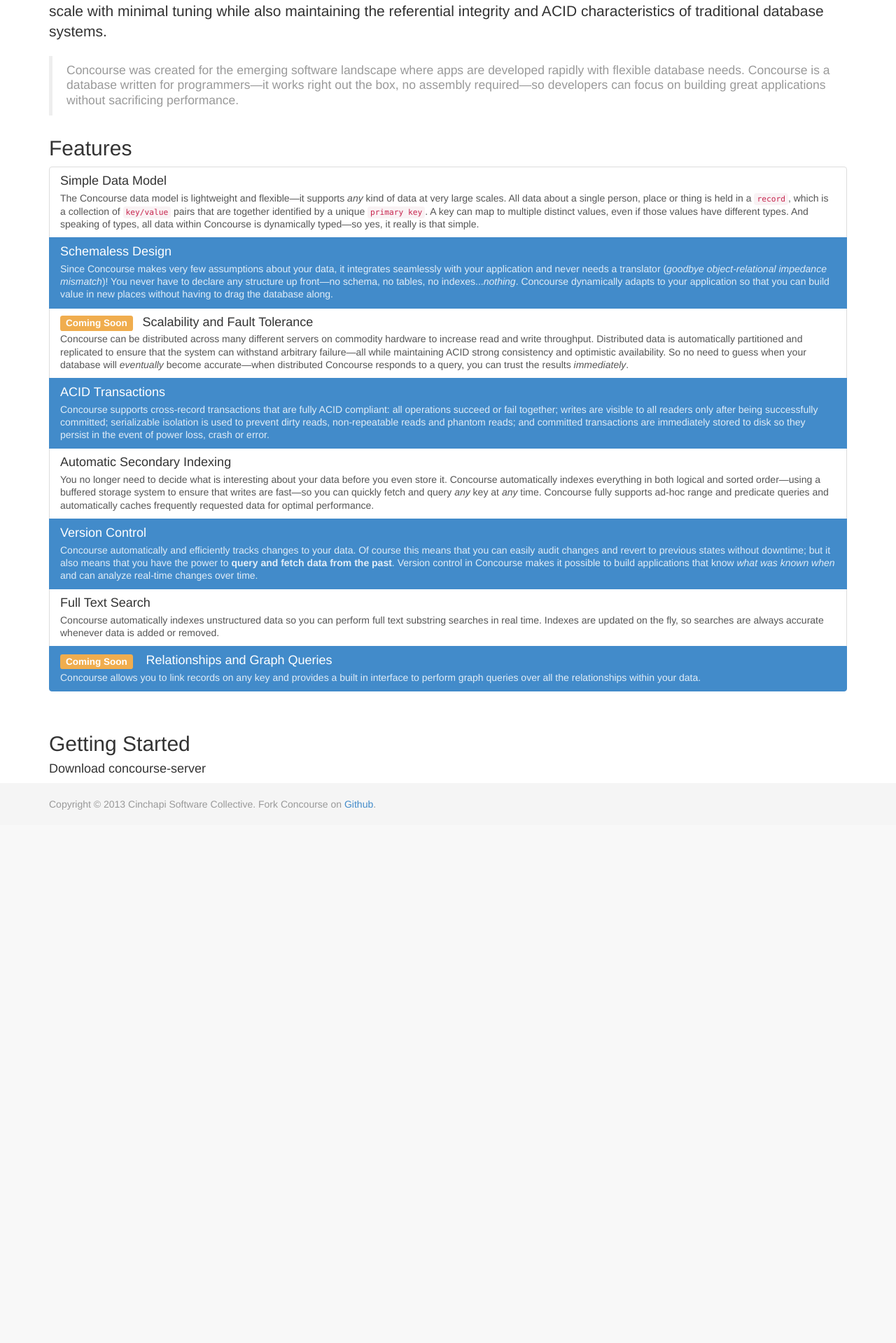
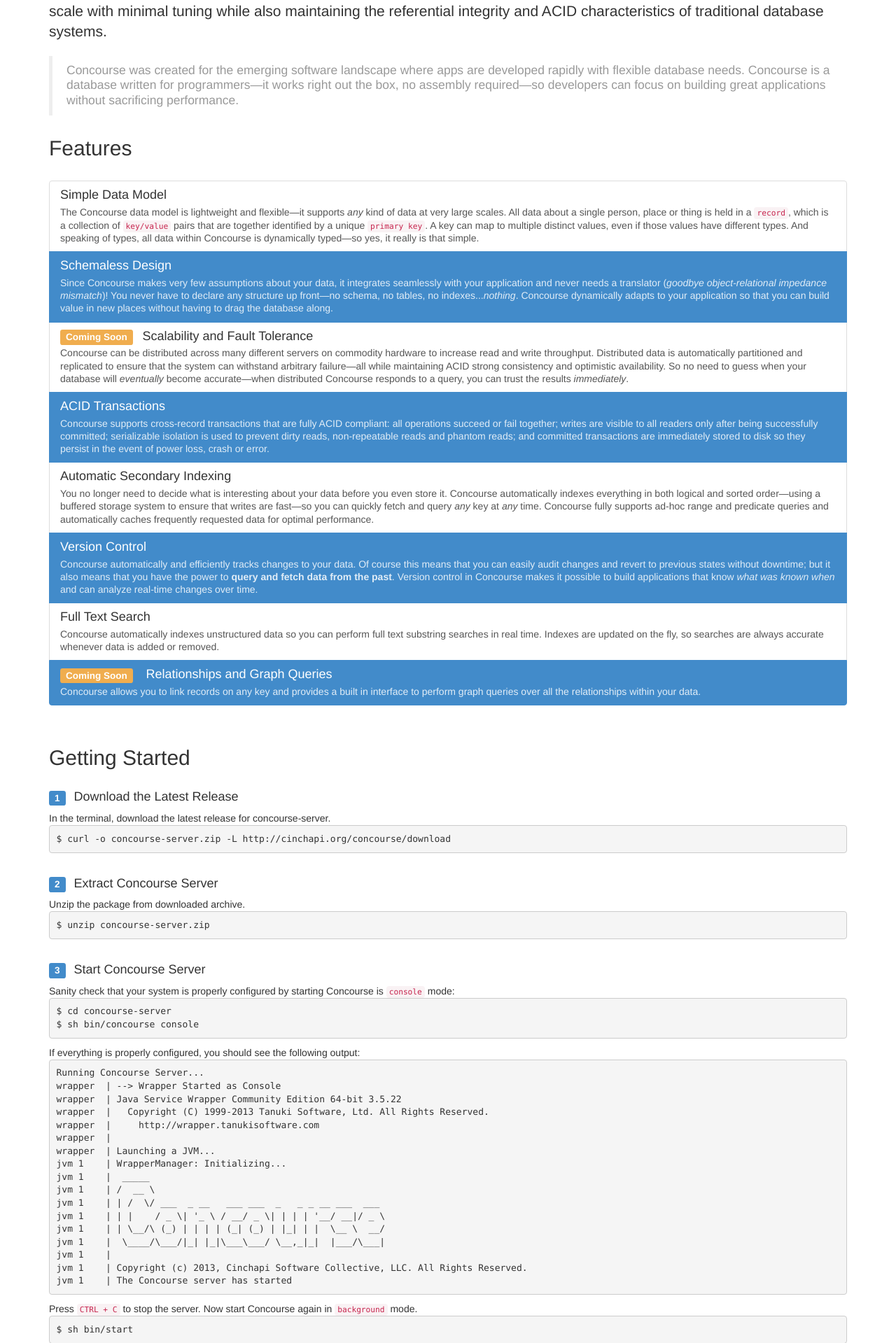
Before and after one commit to cinchapi/cinchapi-pubsite, a PHP site: page /concourse in a window 1280 px wide. Shown: the part 818-2737 px from the top of the page at 70% size. Before the commit the page ends 1975 px from the top, so only its background shows below. Run offline with PHP 8.4, Linux system fonts and the light colour scheme.

Commit message:
Added some getting started steps
Change-Id: I6cb7cadcb2b6dc6925f1bb6b82856e91215615e8

```diff
--- a/concourse/index.php
+++ b/concourse/index.php
@@ -123,7 +123,7 @@
 	    <div class="container" id="about">
 		<p class="lead">Concourse is a schemaless and distributed version control database with optimistic availability, serializable transactions and full text search. Concourse provides a more intuitive approach to data management that is easy to deploy, access and scale with minimal tuning while also maintaining the referential integrity and ACID characteristics of traditional database systems.</p>
 		<blockquote><p class="text-muted">Concourse was created for the emerging software landscape where apps are developed rapidly with flexible database needs. Concourse is a database written for programmers&mdash;it works right out the box, no assembly required&mdash;so developers can focus on building great applications without sacrificing performance.</p></blockquote>
-		<h2 style="margin-top: 1em;">Features</h2>
+		<h2 style="margin-top: 1em; margin-bottom: 1em;">Features</h2>
 		<div class="list-group">
 		    <a href="#" class="list-group-item">
 			<h4 class="list-group-item-heading">Simple Data Model</h4>
@@ -165,9 +165,52 @@
 	    </div>
 
 	    <div class="container" id="intro" style="margin-top: -3em;">
-		<h2>Getting Started</h2>
-		<h4>Download concourse-server</h4>
+		<h2 style="margin-bottom: 1em;">Getting Started</h2>
+		<div class="step" style="padding-bottom: 1em;">
+		    <h4><span class="label label-primary" style="margin-right: .5em;">1</span> Download the Latest Release</h4>
+		In the terminal, download the latest release for concourse-server.
+		<pre>
+$ curl -o concourse-server.zip -L http://cinchapi.org/concourse/download</pre>
+		</div>
+		<div class="step" style="padding-bottom: 1em;">
+		    <h4><span class="label label-primary" style="margin-right: .5em;">2</span> Extract Concourse Server</h4>
+		Unzip the package from downloaded archive.
+		<pre>$ unzip concourse-server.zip</pre>
+		</div>
+		<div class="step" style="padding-bottom: 1em;">
+		    <h4><span class="label label-primary" style="margin-right: .5em;">3</span> Start Concourse Server</h4>
+		Sanity check that your system is properly configured by starting Concourse is <code>console</code> mode:
+		<pre>$ cd concourse-server
+$ sh bin/concourse console</pre>
+		If everything is properly configured, you should see the following output:
+		<pre>
+Running Concourse Server...
+wrapper  | --> Wrapper Started as Console
+wrapper  | Java Service Wrapper Community Edition 64-bit 3.5.22
+wrapper  |   Copyright (C) 1999-2013 Tanuki Software, Ltd. All Rights Reserved.
+wrapper  |     http://wrapper.tanukisoftware.com
+wrapper  |
+wrapper  | Launching a JVM...
+jvm 1    | WrapperManager: Initializing...
+jvm 1    |  _____
+jvm 1    | /  __ \
+jvm 1    | | /  \/ ___  _ __   ___ ___  _   _ _ __ ___  ___
+jvm 1    | | |    / _ \| '_ \ / __/ _ \| | | | '__/ __|/ _ \
+jvm 1    | | \__/\ (_) | | | | (_| (_) | |_| | |  \__ \  __/
+jvm 1    |  \____/\___/|_| |_|\___\___/ \__,_|_|  |___/\___|
+jvm 1    |
+jvm 1    | Copyright (c) 2013, Cinchapi Software Collective, LLC. All Rights Reserved.
+jvm 1    | The Concourse server has started</pre>
+		Press <code>CTRL + C</code> to stop the server. Now start Concourse again in <code>background</code> mode.
+		<pre>$ sh bin/start</pre>
+		Congratulations! You now have Concourse Server up and running.
+		</div>
+
+		<h2 style="margin-bottom: 1em;">Using Concourse Action SHell</h2>
+		<p>The Concourse Action SHell (CaSH)</p>
+
 	    </div>
+
 
 	</div>
 
```
